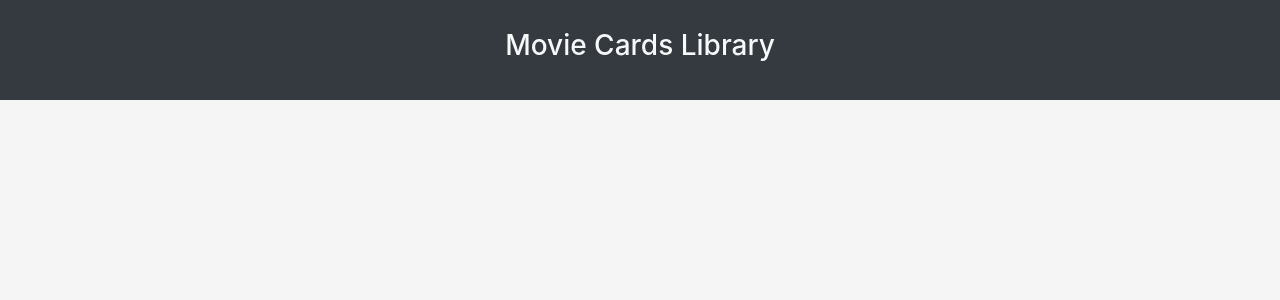
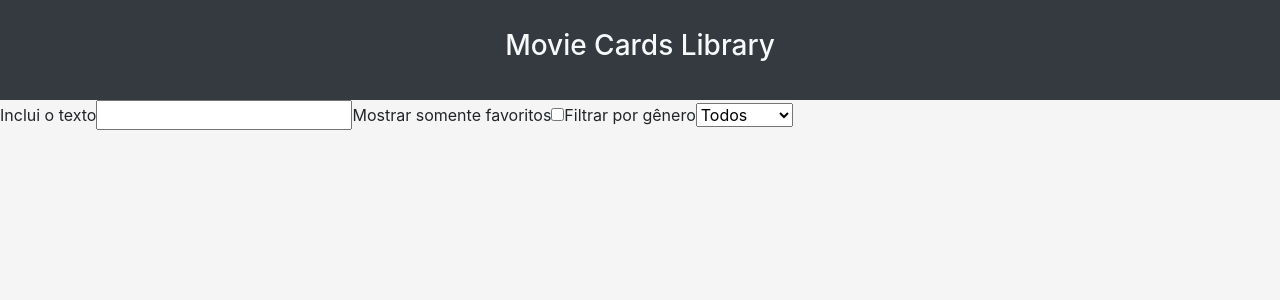
Before and after one commit to betrybe/sd-00-project-movie-cards-library-stateful-staging-5, a React (Create React App) app: page / in a window 1280 px wide. Shown: the top 300 px of the page. Built offline with nearby package versions, Linux system fonts and the light colour scheme.

Commit message:
Meets requirements 1 to 5

```diff
--- a/src/App.js
+++ b/src/App.js
@@ -1,5 +1,7 @@
 import React from 'react';
 import './App.css';
+
+import SearchBar from './components/SearchBar';
 
 import Header from './components/Header';
 
@@ -7,6 +9,7 @@ function App() {
   return (
     <div className="App">
       <Header />
+      <SearchBar />
     </div>
   );
 }
--- a/src/components/SearchBar.jsx
+++ b/src/components/SearchBar.jsx
@@ -1 +1,87 @@
-// implement SearchBar component here
+import React from 'react';
+
+import PropTypes from 'prop-types';
+
+class SearchBar extends React.Component {
+  seachTextComponent(searchText, onSearchTextChange) {
+    return (
+      <label data-testid="text-input-label" htmlFor="searchText">
+        Inclui o texto
+
+        <input
+          id="searchText"
+          type="text"
+          value={ searchText }
+          onChange={ onSearchTextChange }
+          data-testid="text-input"
+        />
+      </label>
+    );
+  }
+
+  checkboxComponent(bookmarkedOnly, onBookmarkedChange) {
+    return (
+      <label data-testid="checkbox-input-label" htmlFor="bookmarkedOnly">
+        Mostrar somente favoritos
+
+        <input
+          id="bookmarkedOnly"
+          type="checkbox"
+          checked={ bookmarkedOnly }
+          onChange={ onBookmarkedChange }
+          data-testid="checkbox-input"
+        />
+      </label>
+    );
+  }
+
+  selectedGenreComponent(selectedGenre, onSelectedGenreChange) {
+    return (
+      <label data-testid="select-input-label" htmlFor="selectedGenre">
+        Filtrar por gênero
+
+        <select
+          id="selectedGenre"
+          value={ selectedGenre }
+          onChange={ onSelectedGenreChange }
+          data-testid="select-input"
+        >
+          <option value="" data-testid="select-option">Todos</option>
+          <option value="action" data-testid="select-option">Ação</option>
+          <option value="comedy" data-testid="select-option">Comédia</option>
+          <option value="thriller" data-testid="select-option">Suspense</option>
+        </select>
+      </label>
+    );
+  }
+
+  render() {
+    const {
+      searchText,
+      onSearchTextChange,
+      bookmarkedOnly,
+      onBookmarkedChange,
+      selectedGenre,
+      onSelectedGenreChange,
+    } = this.props;
+
+    return (
+      <form data-testid="search-bar-form">
+        {this.seachTextComponent(searchText, onSearchTextChange)}
+        {this.checkboxComponent(bookmarkedOnly, onBookmarkedChange)}
+        {this.selectedGenreComponent(selectedGenre, onSelectedGenreChange)}
+      </form>
+    );
+  }
+}
+
+SearchBar.propTypes = {
+  searchText: PropTypes.string.isRequired,
+  onSearchTextChange: PropTypes.func.isRequired,
+  bookmarkedOnly: PropTypes.bool.isRequired,
+  onBookmarkedChange: PropTypes.func.isRequired,
+  selectedGenre: PropTypes.string.isRequired,
+  onSelectedGenreChange: PropTypes.func.isRequired,
+};
+
+export default SearchBar;
```
Also changed, not shown: package.json (+5 -3 lines), 1 other file (tests, documents, lock files or other folders).
